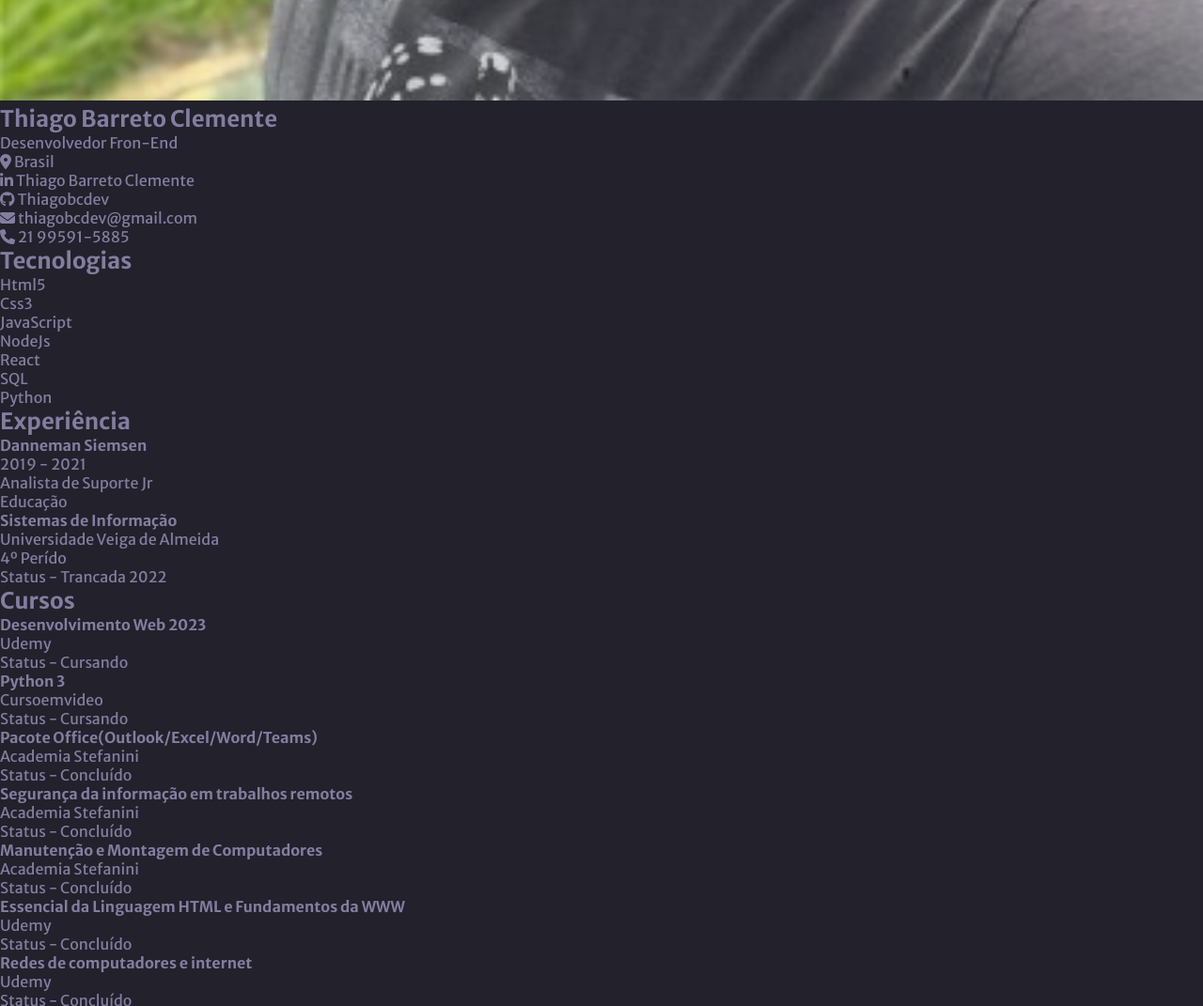
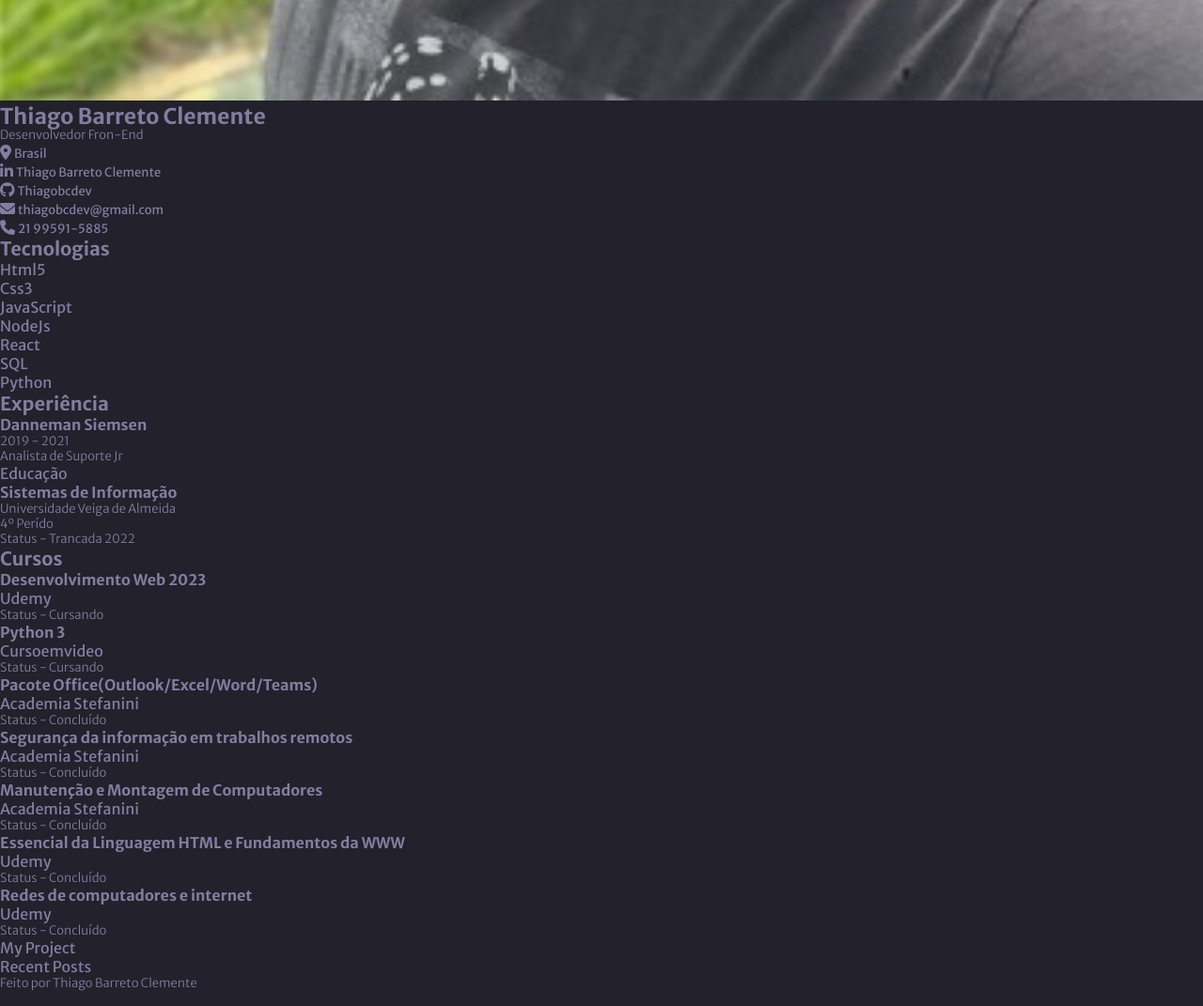
Before and after one commit to Thiagobcdev/Projetos, a plain HTML site: page portfolio/index.html in a window 1280 px wide. Shown: the part 1173-2244 px from the top of the page at 94% size. Drawn offline with Linux system fonts and the light colour scheme; a web font is replaced by a local one.

Commit message:
Update html and css
-Add font-size and space

```diff
--- a/portfolio/css/style.css
+++ b/portfolio/css/style.css
@@ -12,6 +12,8 @@
 
 a{
     text-decoration: none;
+    font-weight: 400;
+    font-size: 13px;
 }
 
 body{
@@ -36,8 +38,24 @@ img{
     --bg-techs: #CB92B1;
 }
 
-/* AUX */
+/* TIPOGRAFIA */
+h1,h2{
+    font-weight: 700;
+    line-height: 25px;
 
+}
+h1{
+    font-size: 23px;
+}
+h2{
+    font-size: 20px;
+}
+
+p{
+    font-weight: 300;
+    font-size: 13px;
+    line-height: 16px;
+}
 
 /* CONTAINER */
 
--- a/portfolio/index.html
+++ b/portfolio/index.html
@@ -15,7 +15,7 @@
             <section class="profile">
                 <img src="assets/image/avatar_1.jpg" alt="foto de perfil thiago barreto clemente, usando oculos azuis de grau e camisa preta">
                 <div class="title">
-                    <h2>Thiago Barreto Clemente</h2>
+                    <h1>Thiago Barreto Clemente</h1>
                     <p>Desenvolvedor Fron-End</p>
                 </div>
             </section>
```
